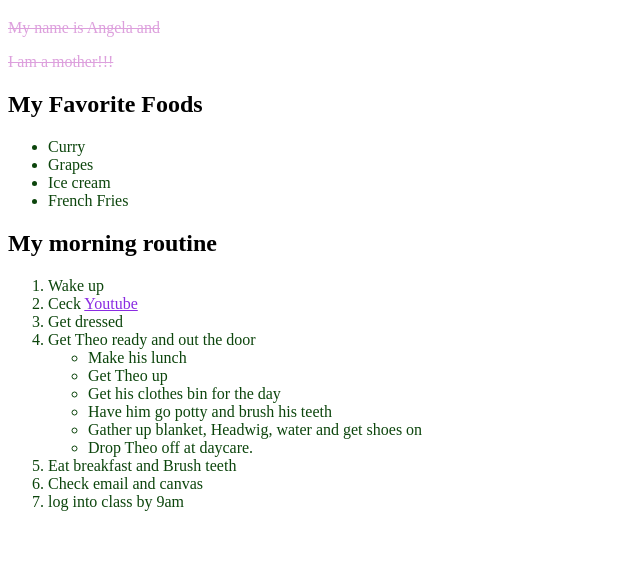
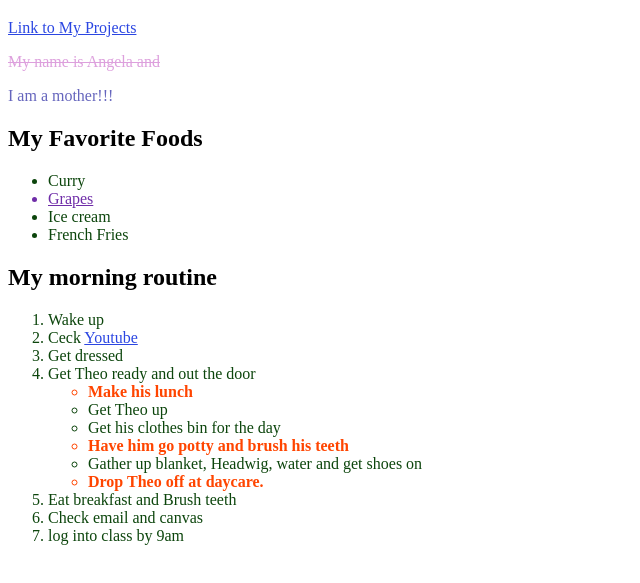
Before and after one commit to AngieBrown1/GitHubLivecode, a plain HTML site: page index.html in a window 1280 px wide. Shown: the part 61-644 px from the top of the page, without its empty margins (0-640 px from the left). Drawn offline with Linux system fonts and the light colour scheme.

Commit message:
added ids and divs as well as projectStyle.css

```diff
--- a/index.html
+++ b/index.html
@@ -1,6 +1,6 @@
 <!DOCTYPE html>
 <html lang="en">
-    <!--Kenny was here.-->
+<!--Kenny was here.-->
 
 <head>
     <meta charset="utf-8">
@@ -10,12 +10,16 @@
 
 <body>
     <h1>About Me</h1>
-    <p>My name is Angela and</p>
-    <p>I am a mother!!!</p>
+    <a href="./projects.html">Link to My Projects</a>
+    <div>
+        <p id="name">My name is Angela and</p>
+        <p id="mother">I am a mother!!!</p>
+    </div>
+
     <h2>My Favorite Foods</h2>
     <ul>
         <li>Curry</li>
-        <li>Grapes</li>
+        <li id="grape">Grapes</li>
         <li>Ice cream</li>
         <li>French Fries</li>
     </ul>
@@ -28,12 +32,12 @@
         <li>Get dressed</li>
         <li>Get Theo ready and out the door</li>
         <ul>
-            <li>Make his lunch</li>
+            <li class="long">Make his lunch</li>
             <li>Get Theo up</li>
             <li>Get his clothes bin for the day</li>
-            <li>Have him go potty and brush his teeth</li>
+            <li class="long">Have him go potty and brush his teeth</li>
             <li>Gather up blanket, Headwig, water and get shoes on</li>
-            <li>Drop Theo off at daycare.</li>
+            <li class="long">Drop Theo off at daycare.</li>
         </ul>
         <li>Eat breakfast and Brush teeth</li>
         <li>Check email and canvas</li>
--- /dev/null
+++ b/projectStyle.css
@@ -0,0 +1,3 @@
+h1 {
+    color: skyblue;
+}
--- a/style.css
+++ b/style.css
@@ -1,12 +1,28 @@
- p {
+ #name {
+    /* plum because purple is my favorite color  */
      color: plum;
      text-decoration: line-through;
  }
 
+ #mother {
+    color: rgb(101, 101, 189);
+ }
+
+#grape {
+    color: rgb(111, 45, 168);
+    text-decoration: underline;
+}
+
  li {
-     color: rgb(12, 69, 12)
+     color: rgb(12, 69, 12);
+
  }
 
  a {
-     color: blueviolet
+     color: rgb(43, 70, 226);
  }
+
+ .long {
+    color: orangered;
+    font-weight: bolder;
+ }
```
Also changed, not shown: projects.html (added, +15 -0 lines).
